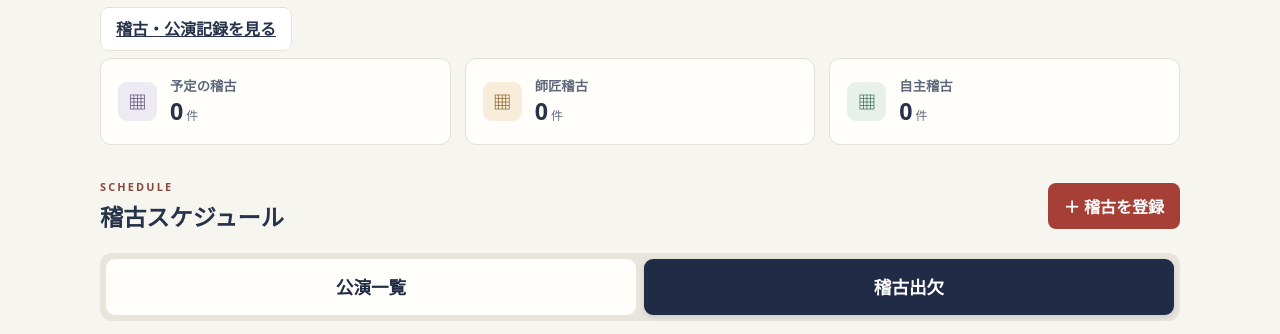
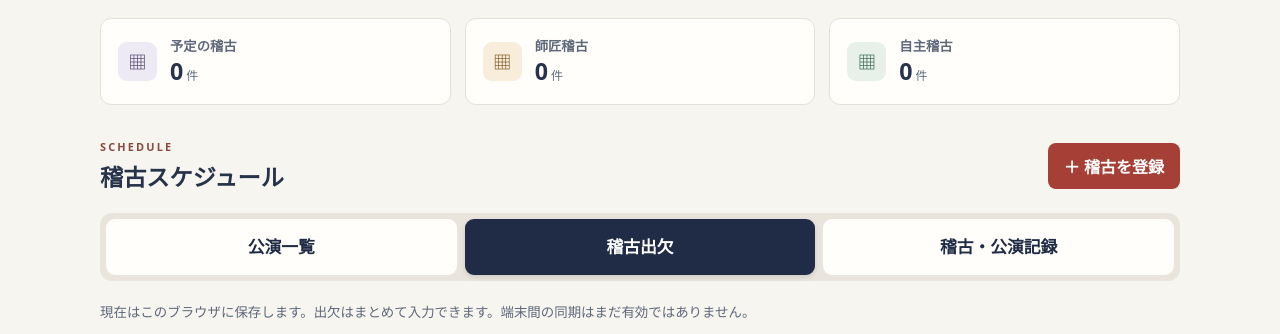
Before and after one commit to yuyutei-rakugo/performance-manager, a plain HTML site: page rehearsals.html in a window 1280 px wide. Shown: the part 418-752 px from the top of the page. Drawn offline with Linux system fonts and the light colour scheme.

Commit message:
Unify three tabs and refresh cached presentation styles

```diff
--- a/rehearsals.html
+++ b/rehearsals.html
@@ -1,4 +1,4 @@
-<!doctype html><html lang="ja"><head><meta charset="utf-8"><meta name="viewport" content="width=device-width,initial-scale=1"><title>稽古予定 | 結友亭</title><link rel="stylesheet" href="style.css"><script type="module" src="rehearsals.js"></script></head><body><header class="top"><div class="wrap top-inner"><a class="brand" href="./"><span class="crest" aria-hidden="true">結</span><span>結友亭落語研究会<small>公演管理</small></span></a><button id="data-open" class="data-button">⇅ <span>データ管理</span></button></div></header>
+<!doctype html><html lang="ja"><head><meta charset="utf-8"><meta name="viewport" content="width=device-width,initial-scale=1"><title>稽古予定 | 結友亭</title><link rel="stylesheet" href="style.css?v=20261118-tabs3"><script type="module" src="rehearsals.js?v=20261118-tabs3"></script><link rel="stylesheet" href="schedule-ui.css?v=20261118-tabs3"></head><body><header class="top"><div class="wrap top-inner"><a class="brand" href="./"><span class="crest" aria-hidden="true">結</span><span>結友亭落語研究会<small>公演管理</small></span></a><button id="data-open" class="data-button">⇅ <span>データ管理</span></button></div></header>
 <main class="wrap">  <section class="hero"><div class="hero-art" aria-hidden="true"><i></i><i></i><i></i></div><p class="hero-kicker">結友亭落語研究会</p><h1>公演管理</h1><p>公演の予定から、当日までの準備をひとまとめに。</p></section>
-  <p><a class="secondary" href="history.html">稽古・公演記録を見る</a></p>
-<section class="stats" id="stats" aria-label="稽古の集計"></section><section class="workspace"><div class="section-head"><div><p class="eyebrow">SCHEDULE</p><h2>稽古スケジュール</h2></div><button id="add" class="primary">＋ 稽古を登録</button></div><nav class="tabs" aria-label="予定の切り替え"><a href="./">公演一覧</a><a href="rehearsals.html" aria-current="page">稽古出欠</a></nav><p id="mode" class="muted" role="status"></p><div id="rehearsals"></div></section></main><footer class="wrap">結友亭落語研究会 <span>公演管理</span></footer><dialog id="data-dialog"><div class="dialog-body"><div class="dialog-head"><h2>データ管理</h2><button type="button" id="data-close" aria-label="閉じる">×</button></div><div class="form-actions"><button id="backup" class="primary">稽古予定をJSON保存</button><label class="secondary">JSONを取り込む<input id="restore" type="file" accept=".json,application/json"></label></div></div></dialog><dialog id="rehearsal-dialog"></dialog><div id="notice" class="notice" role="status" hidden></div></body></html>
+
+<section class="stats" id="stats" aria-label="稽古の集計"></section><section class="workspace"><div class="section-head"><div><p class="eyebrow">SCHEDULE</p><h2>稽古スケジュール</h2></div><button id="add" class="primary">＋ 稽古を登録</button></div><nav class="tabs" aria-label="予定の切り替え"><a href="./">公演一覧</a><a href="rehearsals.html" aria-current="page">稽古出欠</a><a href="history.html">稽古・公演記録</a></nav><p id="mode" class="muted" role="status"></p><div id="rehearsals"></div></section></main><footer class="wrap">結友亭落語研究会 <span>公演管理</span></footer><dialog id="data-dialog"><div class="dialog-body"><div class="dialog-head"><h2>データ管理</h2><button type="button" id="data-close" aria-label="閉じる">×</button></div><div class="form-actions"><button id="backup" class="primary">稽古予定をJSON保存</button><label class="secondary">JSONを取り込む<input id="restore" type="file" accept=".json,application/json"></label></div></div></dialog><dialog id="rehearsal-dialog"></dialog><div id="notice" class="notice" role="status" hidden></div></body></html>
```
